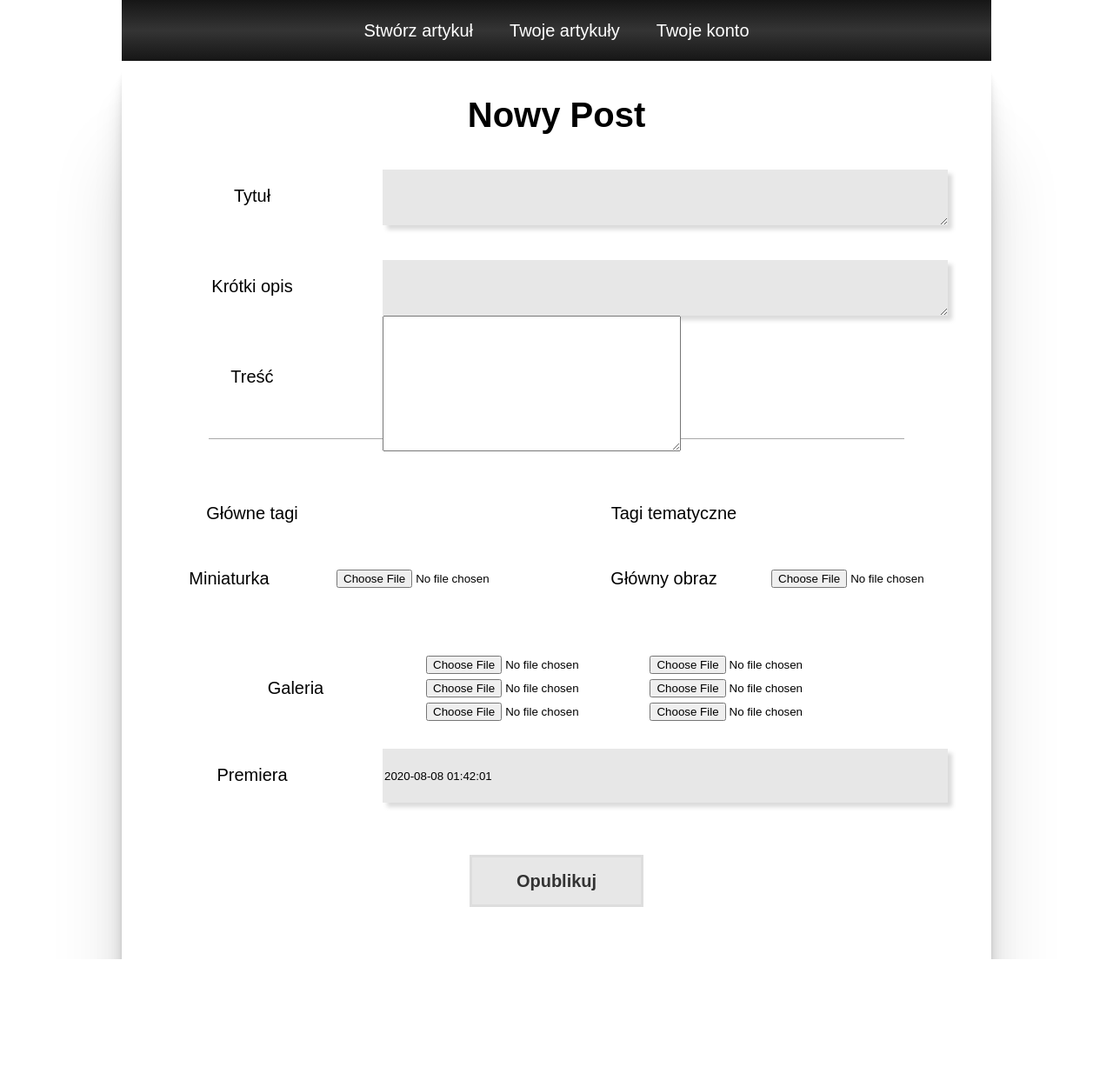
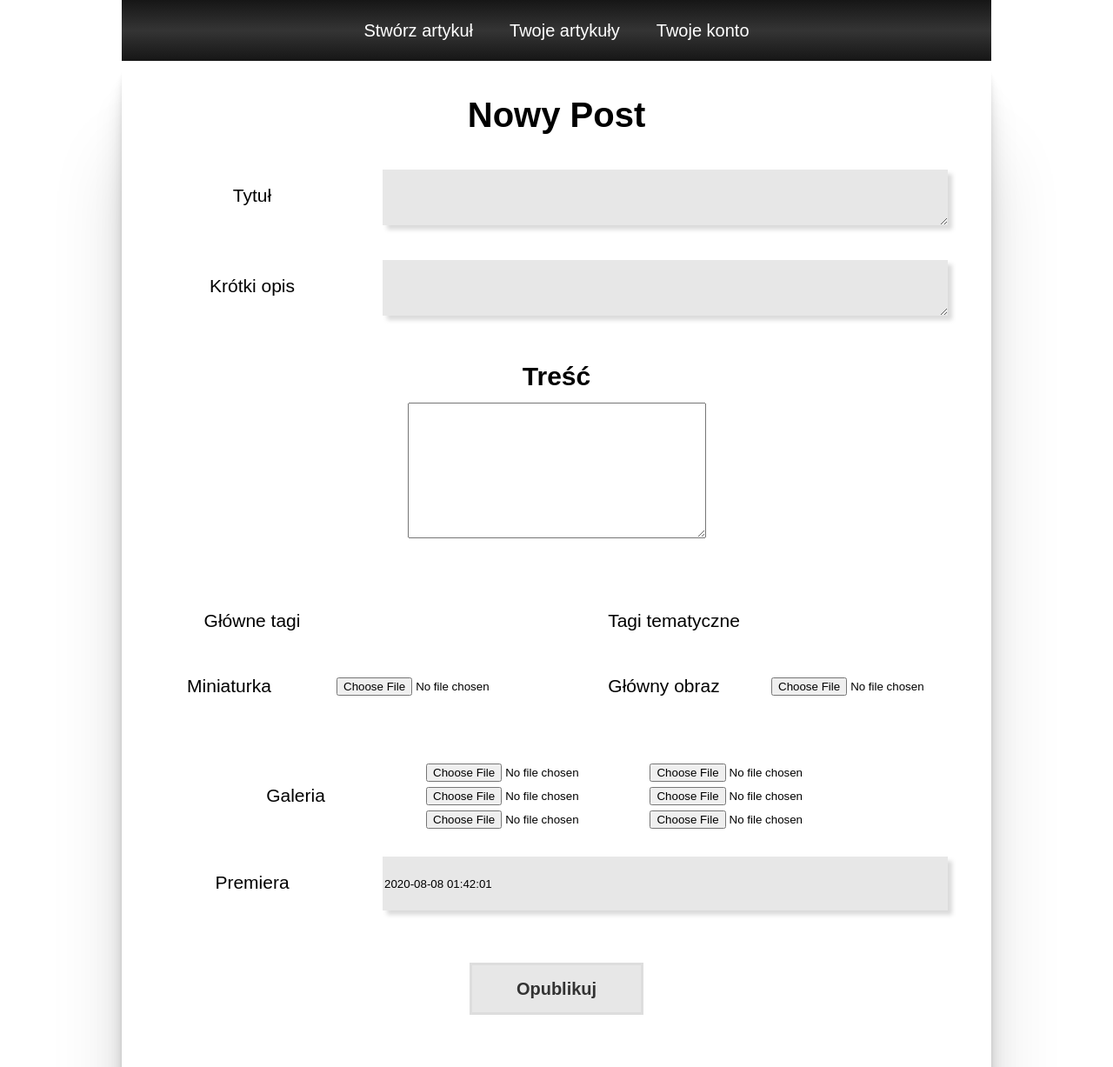
Before and after one commit to NorbertWojtowicz/Wobliczuzmian, a Django app: page /journalist/postCreator in a window 1280 px wide. Shown: the whole page at 87% size. Before the commit the page ends 1103 px from the top, so only its background shows below. Run offline with Django 3.2, Linux system fonts and the light colour scheme; the visitor is signed in with stand-in values (Sample User, id 1); data that the repository does not hold is empty; some libraries are stand-ins or nearby versions.

Commit message:
Stylised text editor in post creator

```diff
--- a/static/css/postCreatorS.css
+++ b/static/css/postCreatorS.css
@@ -41,9 +41,9 @@ body
     margin-left: 25px;
     margin-right: 25px;
     height: 100%;
-    font-size: 20px;
-    font-weight: normal;
+    font-size: 21px;
     float: left;
+    font-weight: 500;
 }
 .input
 {
@@ -111,15 +111,6 @@ body
     display: block;
     font-size: 24%;
 }
-.separator
-{
-    width: 80%;
-    border-bottom: 1px solid darkgrey;
-    height: 1px;
-    padding-bottom: 70px;
-    margin-left: auto;
-    margin-right: auto;
-}
 .checkboxMltp
 {
     z-index: 1;
@@ -129,3 +120,24 @@ body
 {
     margin-top: -10px;
 }
+
+.postContentCreator{
+    background: #fff;
+    padding: 0;
+    margin: 10px auto 10px auto;
+    display: flex;
+    flex-direction: column;
+    justify-content: center;
+    align-items: center;
+    width: 100%;
+    position: relative;
+}
+
+.container > form > .nameField.nameField{
+    width: 100%;
+    text-align: center;
+    margin-left: 0;
+    margin-right: 0;
+    font-size: 30px;
+    font-weight: 600;
+}
--- a/templates/journalist/postCreator.html
+++ b/templates/journalist/postCreator.html
@@ -25,16 +25,13 @@
             </div>
             {{ articleForm.short_desc }}
         </div>
-        <div class="field" style="margin-top: 20px">
-            <div class="nameField">
-                Treść
-            </div>
+        <div class="nameField">
+            Treść
+        </div>
+        <div class="postContentCreator">
             {{ articleForm.media }}
             {{ articleForm.content | safe }}
         </div>
-
-        <div class="separator"></div>
-
         <div class="field" style="width: 485px; float: left;">
             <div class="nameField" style="height: 90px; line-height: 90px">
                 Główne tagi
--- a/templates/journalist/userArticles.html
+++ b/templates/journalist/userArticles.html
@@ -12,7 +12,7 @@
 <body>
 <div class="container">
 {% for article in object_list %}
-        <a href="articles/{{ article.slug }}" class="link">
+        <a href="../articles/{{ article.slug }}" class="link">
             <div class="img" style="background-image: url('{{ article.main_image.url }}')"><div></div></div>
             <div class="txt">
                 <div class="tag">
```
